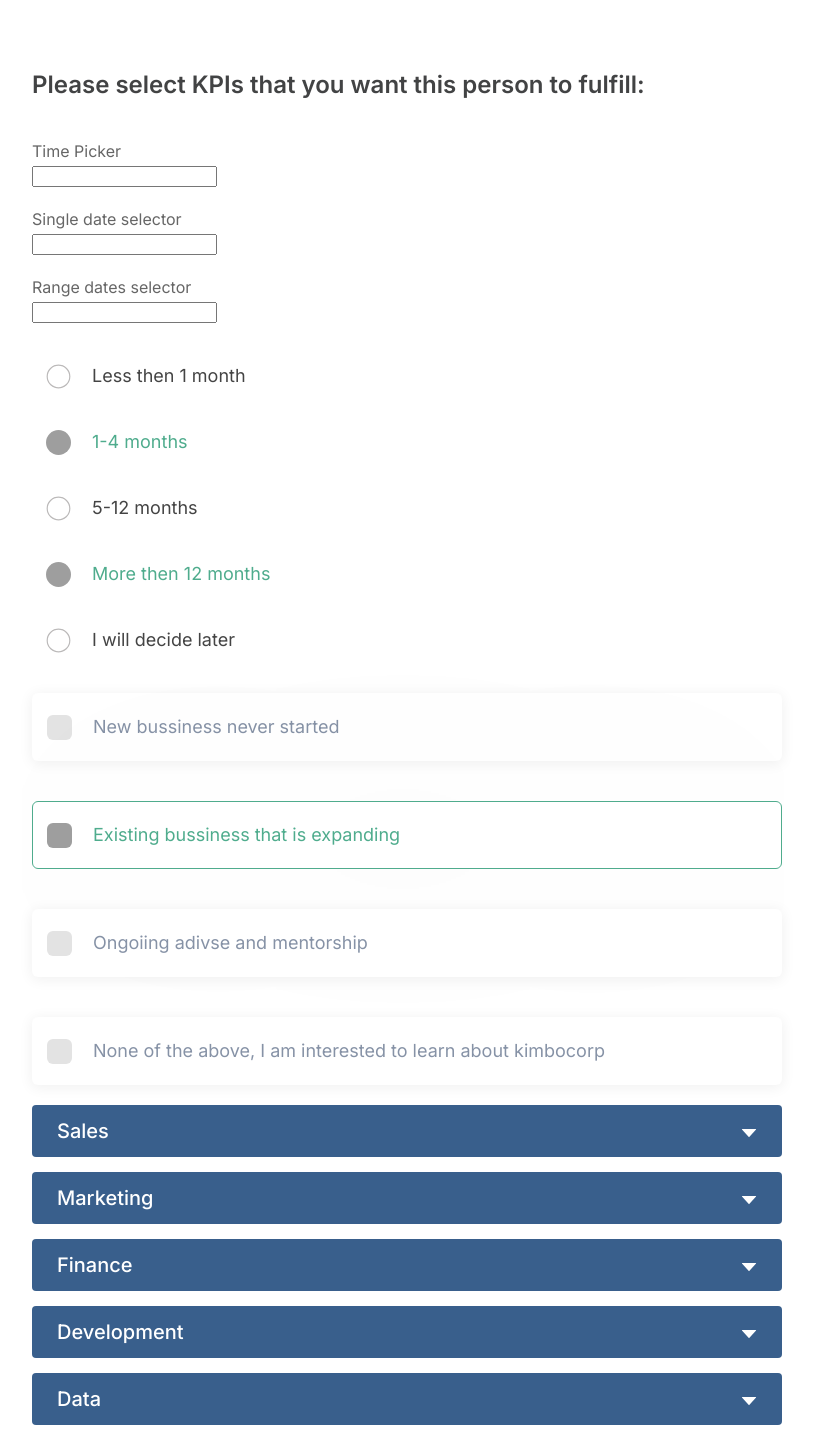
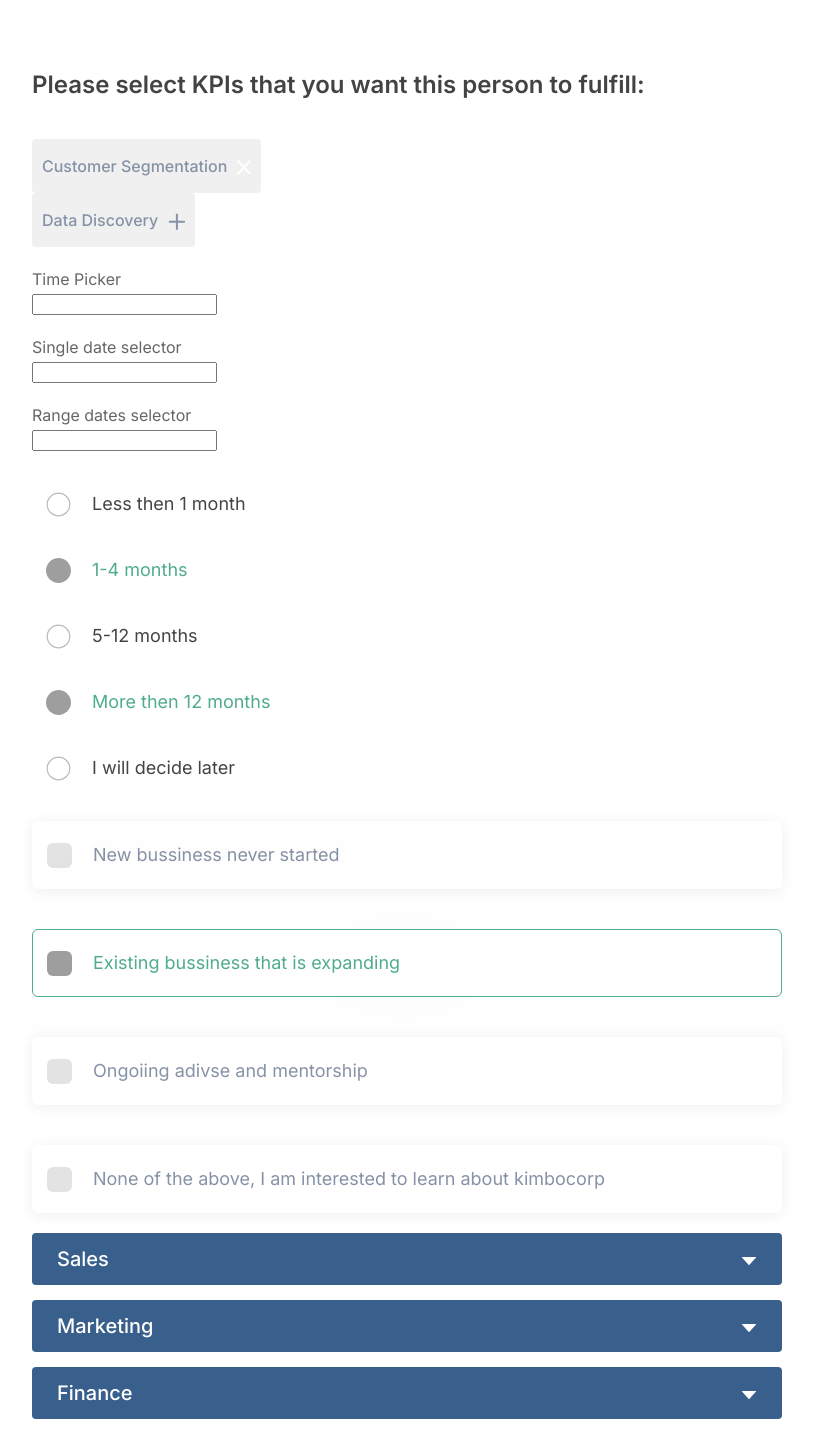
Before and after one commit to n-exp/toptalent-platform, a React (Create React App) app: page /kpis in a window 1280 px wide. Shown: the part 180-1612 px from the top of the page, without its empty margins (233-1046 px from the left). Built offline with nearby package versions, Linux system fonts and the light colour scheme; grey boxes are pictures that could not be loaded.

Commit message:
added: cross icon

```diff
--- /dev/null
+++ b/src/assets/icons/CrossIcon.js
@@ -0,0 +1,15 @@
+export const CrossIcon = ({ fill }) => (
+  <svg width="14" height="15" viewBox="0 0 14 15" fill="none" xmlns="http://www.w3.org/2000/svg">
+    <path
+      d="M12.8346 13.3779L1.1762 1.1776M12.7608 1.10796L1.24996 13.4475L12.7608 1.10796Z"
+      stroke={fill}
+      strokeWidth="2"
+      strokeLinecap="round"
+      strokeLinejoin="round"
+    />
+  </svg>
+);
+
+CrossIcon.defaultProps = {
+  fill: '#fff'
+};
--- a/src/components/common/Chip/Chip.js
+++ b/src/components/common/Chip/Chip.js
@@ -1,22 +1,26 @@
-import { useState } from "react";
+import { useState } from 'react';
 
-import { PlusIcon } from "../../../assets/icons/PlusIcon";
-import { CheckIcon } from "../../../assets/icons/CheckIcon";
+import { PlusIcon } from '../../../assets/icons/PlusIcon';
+import { CheckIcon } from '../../../assets/icons/CheckIcon';
+import { CrossIcon } from '../../../assets/icons/CrossIcon';
 
-import "./Chip.scss";
-import clsx from "clsx";
+import './Chip.scss';
+import clsx from 'clsx';
 
-const Chip = ({ children }) => {
+const Chip = ({ isSelected, title }) => {
   const [active, setActive] = useState(false);
 
   return (
     <div className="uk-flex">
       <div
-        className={clsx("chip uk-flex uk-flex-row uk-flex-middle", { active })}
+        className={clsx('chip uk-flex uk-flex-row uk-flex-middle', { active })}
         onClick={() => setActive((isActive) => !isActive)}
       >
-        <div className="label uk-margin-small-right">{children}</div>
-        <span>{active ? <CheckIcon /> : <PlusIcon />}</span>
+        <div className="label uk-margin-small-right">{title}</div>
+
+        <span>
+          {isSelected ? <CrossIcon /> : <span>{active ? <CheckIcon /> : <PlusIcon />}</span>}
+        </span>
       </div>
     </div>
   );
--- a/src/pages/KPIs/components/KPIsForm/KPIsForm.js
+++ b/src/pages/KPIs/components/KPIsForm/KPIsForm.js
@@ -20,6 +20,15 @@ const KPIsForm = () => {
 
   return (
     <div className="kpis-form">
+      <div className="uk-margin">
+        <Chip isSelected={true} title="Customer Segmentation" />
+        <Chip
+          isSelected={false}
+          title="Data Discovery
+"
+        />
+      </div>
+
       <div className="uk-margin">
         <div>Time Picker</div>
         <DatePickerField selectTime />
@@ -60,7 +69,7 @@ const KPIsForm = () => {
             <Accordion title={selectedKPI.label}>
               <div className="kpi-tags uk-grid-small uk-margin" uk-grid="">
                 {kpisTags[selectedKPI.value].map((chip, chipIdx) => (
-                  <Chip key={chipIdx}>{chip}</Chip>
+                  <Chip key={chipIdx} title={chip} />
                 ))}
               </div>
 
@@ -80,7 +89,7 @@ const KPIsForm = () => {
 
           <div className="kpi-tags uk-grid-small uk-margin" uk-grid="">
             {kpisTags[selectedKPI.value].map((chip, chipIdx) => (
-              <Chip key={chipIdx}>{chip}</Chip>
+              <Chip key={chipIdx} title={chip} />
             ))}
           </div>
 
```
